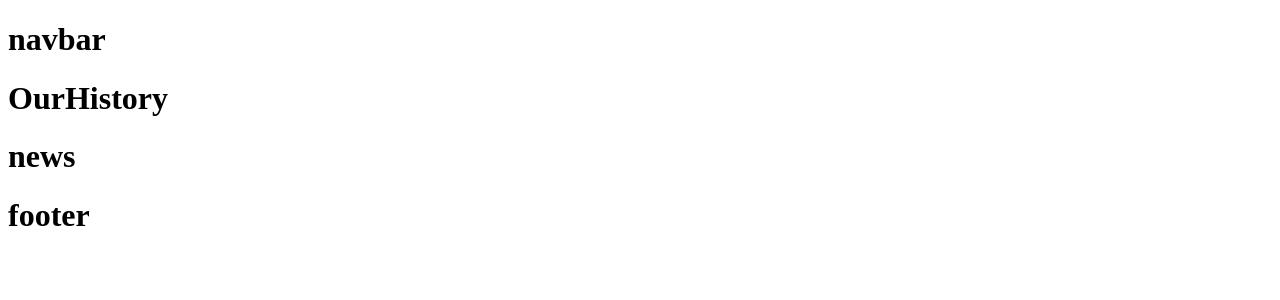
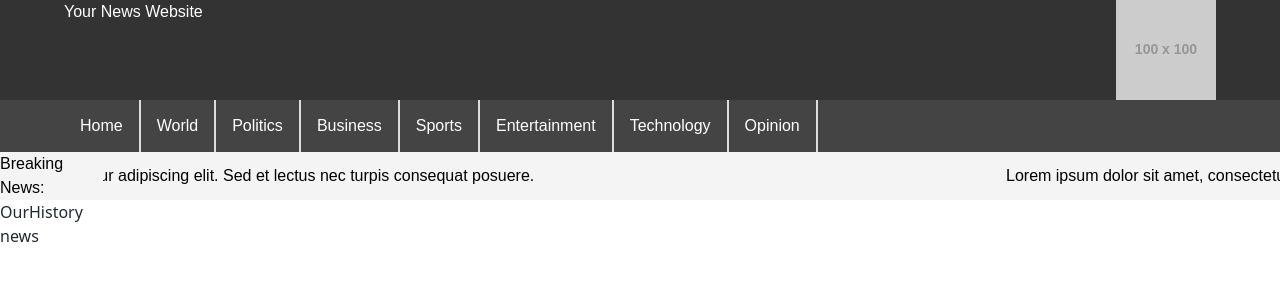
Before and after one commit to HunterTheCoding/The-Morning-Post, a React (Vite) app: page / in a window 1280 px wide. Shown: the top 300 px of the page. Built offline with nearby package versions, Linux system fonts and the light colour scheme.

Commit message:
start a Navber Section

```diff
--- a/package.json
+++ b/package.json
@@ -16,6 +16,7 @@
     "match-sorter": "^6.3.2",
     "react": "^18.2.0",
     "react-dom": "^18.2.0",
+    "react-fast-marquee": "^1.6.2",
     "react-router-dom": "^6.21.2",
     "sort-by": "^1.2.0"
   },
--- a/src/App.tsx
+++ b/src/App.tsx
@@ -14,4 +14,4 @@ function App() {
   )
 }
 
-export default App
+export default App;
--- a/src/Components/Navbar/Footer.tsx
+++ b/src/Components/Navbar/Footer.tsx
@@ -3,7 +3,7 @@
 const Footer = () => {
     return (
         <div>
-            <h1>footer</h1>
+
         </div>
     );
 };
--- /dev/null
+++ b/src/Components/Navbar/Navbar.css
@@ -0,0 +1,80 @@
+.div-h {
+    font-family: Arial, sans-serif;
+    margin: 0;
+    padding: 0;
+    background-color: #f4f4f4;
+}
+
+header {
+    background-color: #333;
+    color: #fff;
+    padding: 10px;
+    text-align: center;
+    display: flex;
+    justify-content: space-between;
+    padding: 0 5vw;
+}
+
+nav {
+    background-color: #444;
+    overflow: hidden;
+    padding: 0 5vw;
+}
+
+nav a {
+    display: block;
+    float: left;
+    color: #fff;
+    text-align: center;
+    border-right: 2px solid #ddd;
+    padding: 14px 16px;
+    text-decoration: none;
+    position: relative;
+}
+
+nav a:hover {
+    background-color: #ddd;
+    color: #333;
+}
+
+nav ul {
+    list-style-type: none;
+    margin: 0;
+    padding: 0;
+    display: none;
+    position: absolute;
+    background-color: #fff;
+    width: 100%; /* Set the width to 100% */
+    text-align: center; /* Center the sub-menu items */
+    box-shadow: 0 2px 5px rgba(0, 0, 0, 0.2); /* Optional: Add box shadow for better visibility */
+}
+
+nav li {
+    display: inline-block;
+}
+
+nav li a {
+    display: block;
+    color: #000;
+    text-align: center;
+    padding: 14px 16px;
+    text-decoration: none;
+}
+
+nav li a:hover {
+    background-color: #ddd;
+    color: #333;
+}
+
+nav li:hover ul {
+    display: block;
+}
+
+marquee {
+    background-color: #fff;
+    color: #000;
+    padding-bottom: 10px;
+    padding-top: 10px;
+    padding-left: 5vw;
+    padding-right: 5vw;
+}
--- a/src/Components/Navbar/Navbar.tsx
+++ b/src/Components/Navbar/Navbar.tsx
@@ -1,8 +1,55 @@
+import Marquee from "react-fast-marquee";
+import "./Navbar.css"
 
 const Navbar = () => {
     return (
-        <div>
-            <h1>navbar</h1>
+        <div className="div-h">
+            <header>
+                <h1>Your News Website</h1>
+                <img src="https://via.placeholder.com/100" alt="logo" />
+            </header>
+
+            <nav>
+                <a href="#">Home</a>
+                <a href="#">World</a>
+                <a href="#">Politics</a>
+                <a href="#">Business
+                    <ul>
+                        <li><a href="#">business 1</a></li>
+                        <li><a href="#">business 2</a></li>
+                        <li><a href="#">business 3</a></li>
+                    </ul>
+                </a>
+                <a href="#">Sports
+                    <ul>
+                        <li><a href="#">Football</a></li>
+                        <li><a href="#">Basketball</a></li>
+                        <li><a href="#">Baseball</a></li>
+                    </ul>
+                </a>
+                <a href="#">Entertainment
+                    <ul>
+                        <li><a href="#">Entertainment 1</a></li>
+                        <li><a href="#">Entertainment 2</a></li>
+                        <li><a href="#">Entertainment 3</a></li>
+                    </ul>
+                </a>
+                <a href="#">Technology</a>
+                <a href="#">Opinion
+                    <ul>
+                        <li><a href="#">Opinion 1</a></li>
+                        <li><a href="#">Opinion 2</a></li>
+                        <li><a href="#">Opinion 3</a></li>
+                    </ul>
+                </a>
+            </nav>
+            <div className="text-black flex">
+                Breaking News:
+                <Marquee>
+                    Lorem ipsum dolor sit amet, consectetur adipiscing elit. Sed et lectus nec turpis consequat
+                    posuere.
+                </Marquee>
+            </div>
         </div>
     );
 };
--- a/src/Components/Router/Router.tsx
+++ b/src/Components/Router/Router.tsx
@@ -5,8 +5,8 @@ import Mainpage from "../Mainpage";
 import Error from "../Error/Error";
 import Signin from "../Resister/Signin";
 import Signup from "../Resister/Signup";
-import OurHistory from "../Home/OurHistory/OurHistory";
-import FeatureNews from "../Home/FeatureNews/FeatureNews";
+// import OurHistory from "../Home/OurHistory/OurHistory";
+// import FeatureNews from "../Home/FeatureNews/FeatureNews";
 
 
 
--- a/tailwind.config.js
+++ b/tailwind.config.js
@@ -3,7 +3,7 @@ export default {
     content: [
         "./index.html",
         "./src/**/*.{js,ts,jsx,tsx}",
-    ],
+      ],
     theme: {
         extend: {},
     },
```
Also changed, not shown: src/main.tsx (+4 -4 lines), 1 other file (tests, documents, lock files or other folders).
